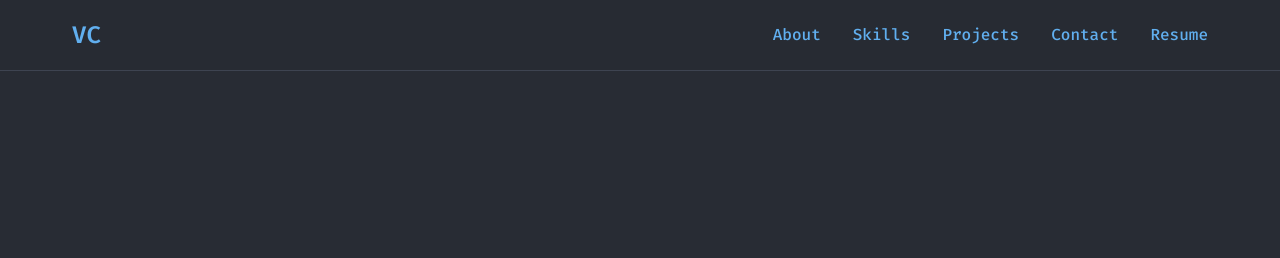
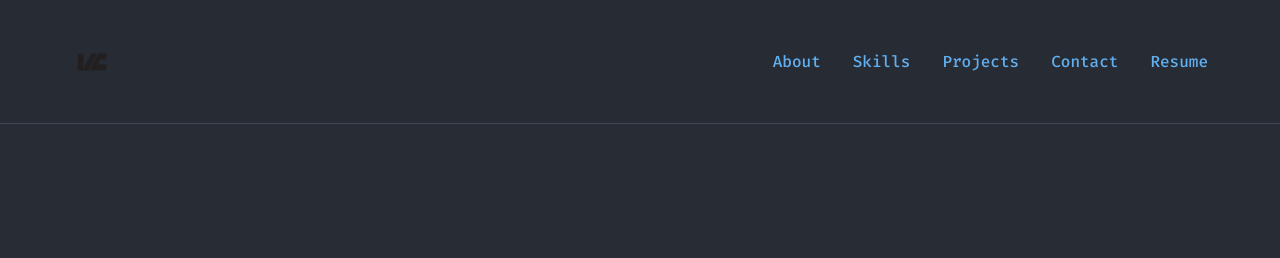
Before and after one commit to 21vincentchu/21vincentchu.github.io, a plain HTML site: page index.html in a window 1280 px wide. Shown: the top 258 px of the page. Drawn offline with Linux system fonts and the light colour scheme.

Commit message:
added logo

```diff
--- a/index.html
+++ b/index.html
@@ -12,7 +12,9 @@
     <nav>
         <div class="nav-container">
             <div class="logo">
-                <a href="#top">VC</a>
+                <a href="#top">
+                    <img src="VC Logo.svg" alt="Vincent Chu Logo" class="logo-img">
+                </a>
             </div>
             <div class="nav-links">
                 <a href="#about">About</a>
--- a/styles.css
+++ b/styles.css
@@ -90,20 +90,21 @@ nav {
 }
 
 .logo a {
+    display: inline-block;
     text-decoration: none;
-    color: var(--function-color);
-    font-weight: 600;
-    font-size: 1.5rem;
 }
 
-.logo a:hover {
-    color: var(--highlight);
+.logo a img {
+    height: 40px;
+    width: auto;
+    display: block;
 }
 
-.logo a::before, .logo a::after {
-    content: none;
-    display: none;
+.logo a:hover img {
+    filter: brightness(1.2);
 }
+
+
 
 .nav-links {
     display: flex;
```
Also changed, not shown: VC Logo.svg (added).
